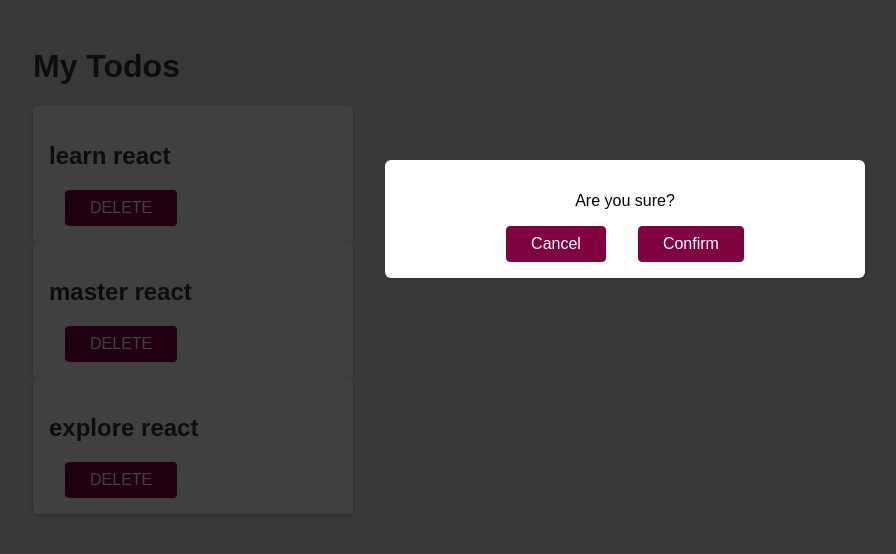
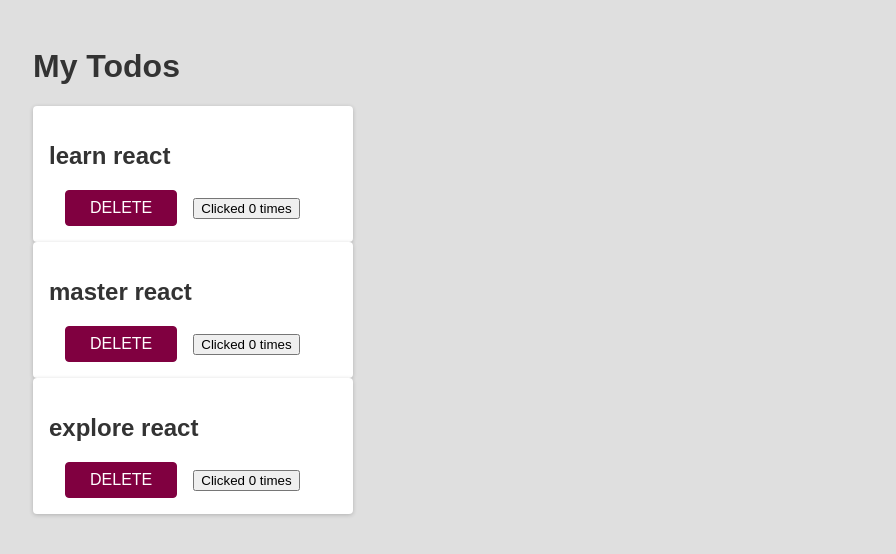
Before and after one commit to qluke/my-react, a React (Create React App) app: page / in a window 1280 px wide. Shown: the top 554 px of the page, without its empty margins (15-911 px from the left). Built offline with nearby package versions, Linux system fonts and the light colour scheme.

Commit message:
引入 useState

```diff
--- a/src/App.js
+++ b/src/App.js
@@ -1,16 +1,12 @@
-import Backdrop from "./components/Backdrop";
-import Modal from "./components/Modal";
 import Todo from "./components/Todo";
 
 function App() {
   return (
     <div>
       <h1>My Todos</h1>
-      <Todo text= 'learn react'/>
-      <Todo text= 'master react'/>
-      <Todo text= 'explore react'/>
-      <Modal />
-      <Backdrop />
+      <Todo text="learn react" />
+      <Todo text="master react" />
+      <Todo text="explore react" />
     </div>
   );
 }
--- a/src/components/Todo.js
+++ b/src/components/Todo.js
@@ -1,20 +1,46 @@
-//prop的作用是传递文本值
-function Todo(props){
-  function deleteHandler(){
-    //这三个不同的按钮会打印不同的日志
-    console.log('Clicked!');
+import { useState } from "react";
+import Modal from "./Modal";
+import Backdrop from "./Backdrop";
+
+// React 组件是返回标签的 JavaScript 函数，React 组件必须以大写字母开头
+// React 组件必须以大写字母开头
+function Todo(props) {
+  // 从 React 引入 useState 后，在组件中声明一个 state 变量
+  const [modalIsopen, setModalIsopen] = useState(false);
+  // 惯例，需要像这样 [something, setSomething] 为它们命名
+  const [count, setCount] = useState(0);
+
+  function deleteHandler() {
+    // 这三个不同的按钮会打印不同的日志
+    console.log("Clicked!");
     console.log(props.text);
+    setModalIsopen(true);
   }
-  //JSX 会让你把标签放到 JavaScript 中。而大括号会让你 “回到” JavaScript 中
+
+  function handleClick() {
+    // 点击该按钮计数器将递增
+    setCount(count + 1);
+    console.log(count);
+  }
+  // JSX 会让你把标签放到 JavaScript 中。而大括号会让你 “回到” JavaScript 中
   return (
-      <div className="card">
-        <h2>{props.text}</h2>
-        <div className='action'>
-          <button className="btn" onClick={deleteHandler}>DELETE</button>
+    <div className="card">
+      {/* prop 的作用是传递文本值 */}
+      <h2>{props.text}</h2>
+      {/* 在组件中声明 事件处理 函数来响应事件，注意结尾没有小括号*/}
+      <div className="action">
+        <button className="btn" onClick={deleteHandler}>
+          DELETE
+        </button>
+        <button onClick={handleClick}>Clicked {count} times</button>
       </div>
+
+      {/* if modalIsopen is true then render the modal */}
+      {modalIsopen ? <Modal /> : null}
+      {/* if modalIsopen is true then render the Backdrop */}
+      {modalIsopen && <Backdrop />}
     </div>
   );
 }
 
-
 export default Todo;
```
